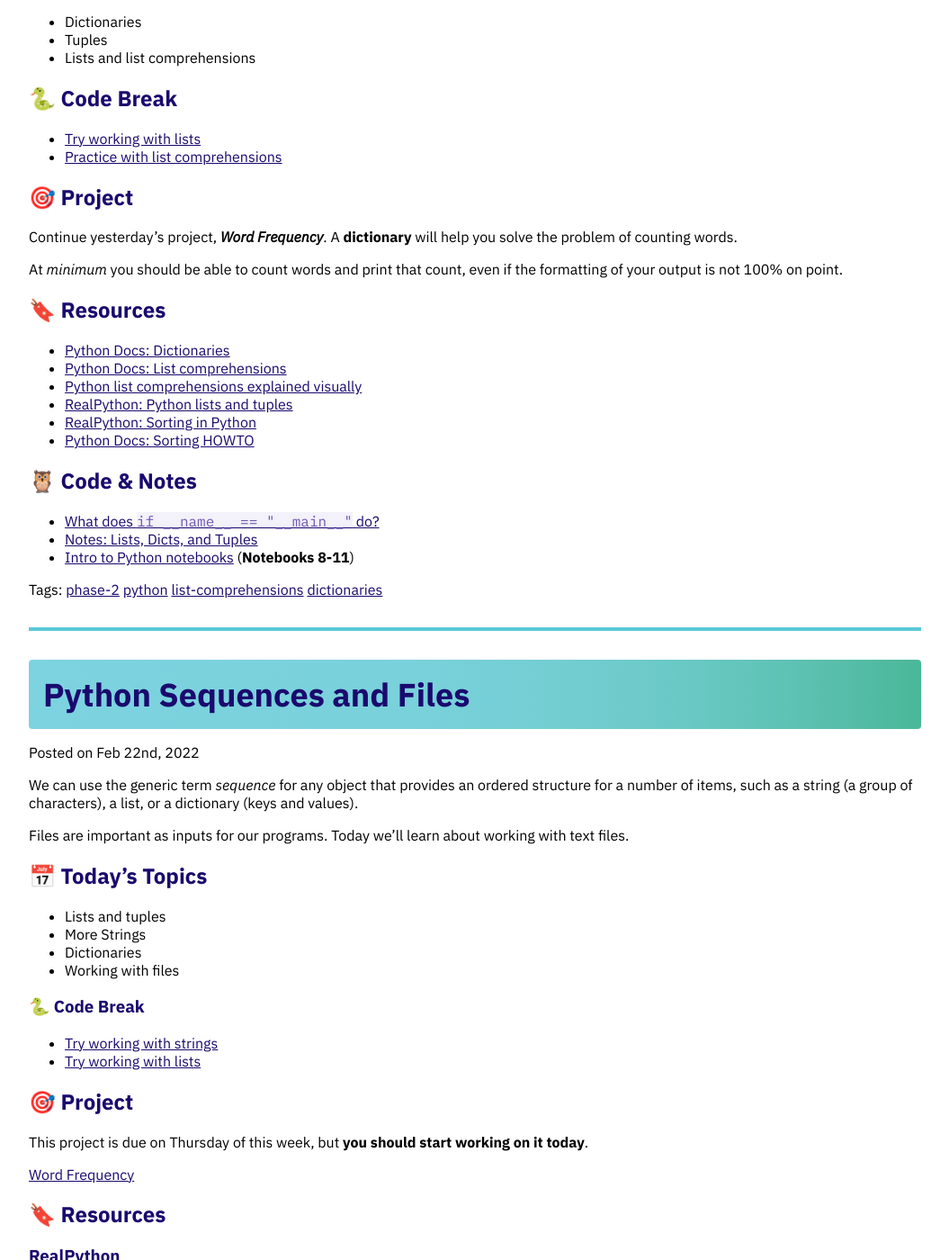
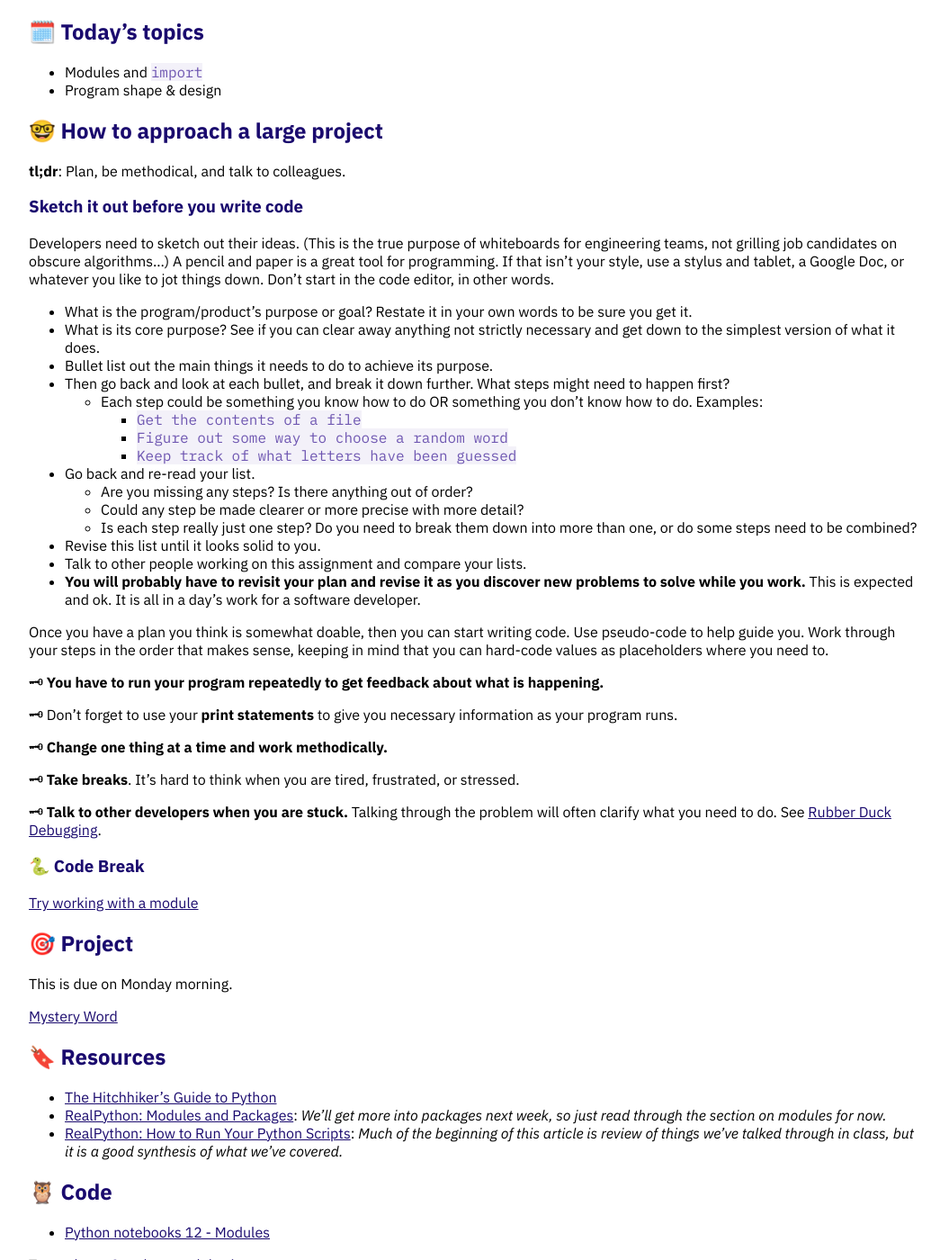
Before and after one commit to Momentum-Team-15/momentum-team-15.github.io, a Jekyll site: the page built from index.html, in a window 1280 px wide and 1400 px high, scrolled down 289 px. Shown: the whole window at 90% size, without its empty margins (112-1167 px from the left). Built offline with Jekyll 4.4.1, drawn with Linux system fonts in a browser that asks for light colours; nearby versions of some CDN libraries; the list of posts is cut into pages by our own code; some of the changed text lies outside the part shown.

Commit message:
Add python modules post and update exercise

```diff
--- /dev/null
+++ b/_posts/2022-02-24-py-modules.md
@@ -0,0 +1,68 @@
+---
+layout: post
+title: Python Modules and Programs
+tags: phase-2 python modules import
+---
+
+Breaking down programming problems into their smallest pieces is one of the most critical skills in programming. You'll need to practice this for the weekend assignment.
+
+## 🗓️ Today's topics
+
+- Modules and `import`
+- Program shape & design
+
+## 🤓 How to approach a large project
+
+**tl;dr**: Plan, be methodical, and talk to colleagues.
+
+### Sketch it out before you write code
+
+Developers need to sketch out their ideas. (This is the true purpose of whiteboards for engineering teams, not grilling job candidates on obscure algorithms...) A pencil and paper is a great tool for programming. If that isn't your style, use a stylus and tablet, a Google Doc, or whatever you like to jot things down. Don't start in the code editor, in other words.
+
+- What is the program/product's purpose or goal? Restate it in your own words to be sure you get it.
+- What is its core purpose? See if you can clear away anything not strictly necessary and get down to the simplest version of what it does.
+- Bullet list out the main things it needs to do to achieve its purpose.
+- Then go back and look at each bullet, and break it down further. What steps might need to happen first?
+  - Each step could be something you know how to do OR something you don't know how to do. Examples:
+    - `Get the contents of a file`
+    - `Figure out some way to choose a random word`
+    - `Keep track of what letters have been guessed`
+- Go back and re-read your list.
+  - Are you missing any steps? Is there anything out of order?
+  - Could any step be made clearer or more precise with more detail?
+  - Is each step really just one step? Do you need to break them down into more than one, or do some steps need to be combined?
+- Revise this list until it looks solid to you.
+- Talk to other people working on this assignment and compare your lists.
+- **You will probably have to revisit your plan and revise it as you discover new problems to solve while you work.** This is expected and ok. It is all in a day's work for a software developer.
+
+Once you have a plan you think is somewhat doable, then you can start writing code. Use pseudo-code to help guide you. Work through your steps in the order that makes sense, keeping in mind that you can hard-code values as placeholders where you need to.
+
+🗝 **You have to run your program repeatedly to get feedback about what is happening.**
+
+🗝 Don't forget to use your **print statements** to give you necessary information as your program runs.
+
+🗝 **Change one thing at a time and work methodically.**
+
+🗝 **Take breaks**. It's hard to think when you are tired, frustrated, or stressed.
+
+🗝 **Talk to other developers when you are stuck.** Talking through the problem will often clarify what you need to do. See [Rubber Duck Debugging](https://rubberduckdebugging.com/).
+
+### 🐍 Code Break
+
+[Try working with a module]({% link code_exercises/py-guess-number.md %})
+
+## 🎯 Project
+
+This is due on Monday morning.
+
+[Mystery Word](https://classroom.github.com/a/Htkj66vc)
+
+## 🔖 Resources
+
+- [The Hitchhiker's Guide to Python](https://docs.python-guide.org/)
+- [RealPython: Modules and Packages](https://realpython.com/python-modules-packages/): _We'll get more into packages next week, so just read through the section on modules for now._
+- [RealPython: How to Run Your Python Scripts](https://realpython.com/run-python-scripts/): _Much of the beginning of this article is review of things we've talked through in class, but it is a good synthesis of what we've covered._
+
+## 🦉 Code
+
+- [Python notebooks 12 - Modules](https://github.com/Momentum-Team-11/python-notebooks)
--- a/code_exercises/py-guess-number.md
+++ b/code_exercises/py-guess-number.md
@@ -1,5 +1,5 @@
 ---
-title: Python Code Break 4
+title: "Python Code Break: Modules"
 layout: default
 ---
 
@@ -9,8 +9,7 @@ layout: default
 
 Write a simple number guessing game. Your game should import [the `random` module](https://docs.python.org/3/library/random.html#module-random) to generate a random integer between 1 and 20. When the program runs, it should prompt the user for a guess and then tell them if their guess was too high, too low, or correct.
 
-_Hint_: There is an example of how to accept user input on the command line in Jupyter notebook `03 - Input and Output`.
-
+_If you need an example of how to accept user input on the command line, you will find it in Jupyter notebook `03 - Input and Output`._
 ### Step 2
 
 Modify your game so that it tells the user how many tries it took them to guess the right number.
```
